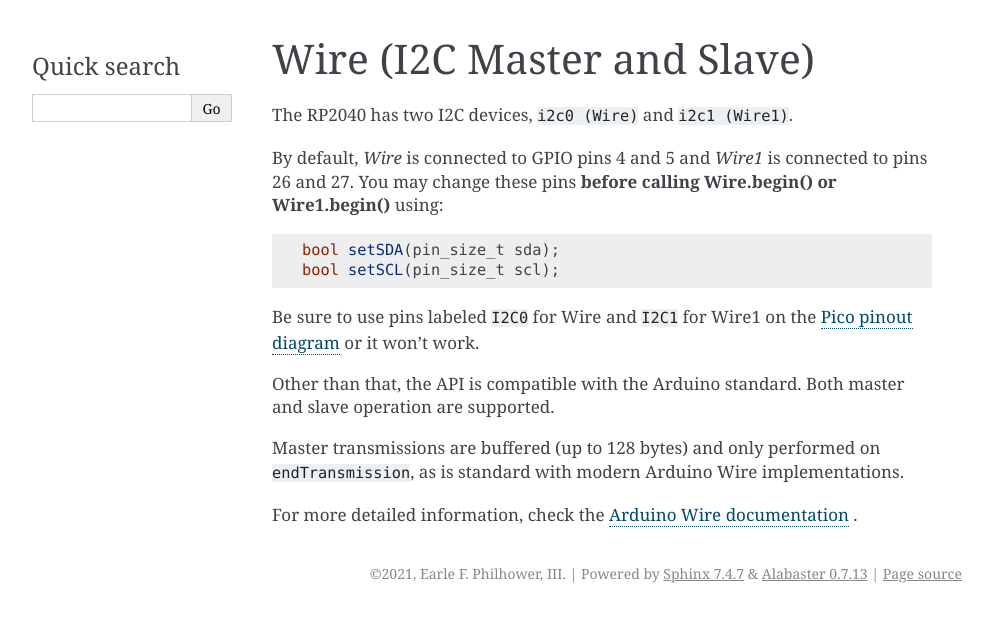
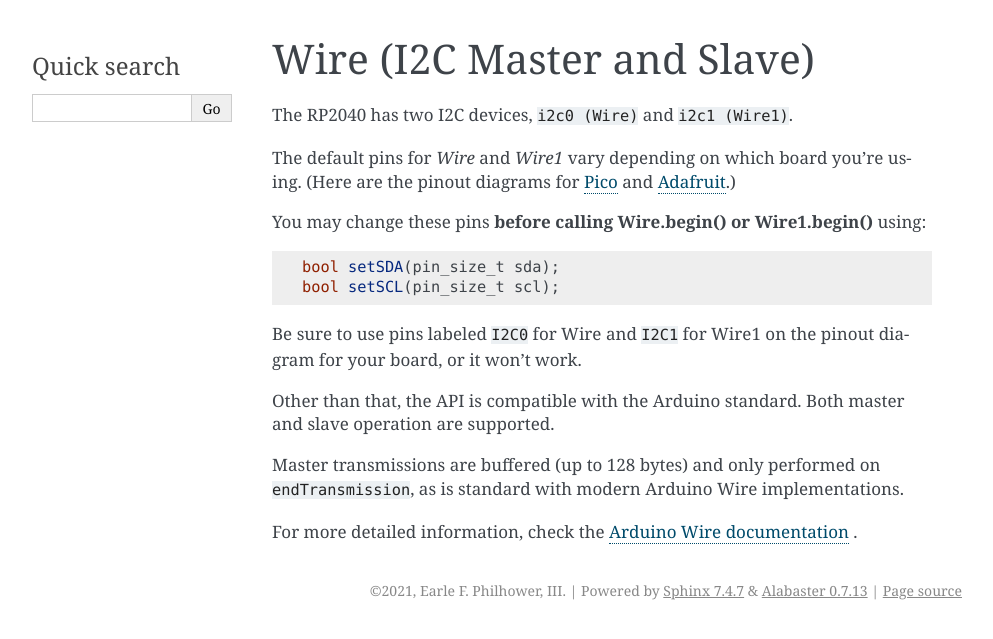
Before and after one commit to earlephilhower/arduino-pico, a Sphinx documentation site: the page built from docs/wire.rst, in a window 1280 px wide. Shown: the top 639 px of the page, without its empty margins (148-1141 px from the left). Built offline with Sphinx 7.4.7, drawn with Linux system fonts in a browser that asks for light colours; pages that are not in the unit, such as notebooks, are missing from menus.

Commit message:
Default pins vary per board.

```diff
--- a/docs/wire.rst
+++ b/docs/wire.rst
@@ -3,17 +3,19 @@
 
 The RP2040 has two I2C devices, ``i2c0 (Wire)`` and ``i2c1 (Wire1)``.
 
-By default, `Wire` is connected to GPIO pins 4 and 5 and `Wire1` is connected
-to pins 26 and 27. You may change these pins **before calling Wire.begin() or Wire1.begin()** using:
+The default pins for `Wire` and `Wire1` vary depending on which board you're using.
+(Here are the pinout diagrams for `Pico <https://datasheets.raspberrypi.org/pico/Pico-R3-A4-Pinout.pdf>`_
+and `Adafruit <https://learn.adafruit.com/assets/100740>`_.)
+
+You may change these pins **before calling Wire.begin() or Wire1.begin()** using:
 
 .. code:: cpp
 
         bool setSDA(pin_size_t sda);
         bool setSCL(pin_size_t scl);
 
-Be sure to use pins labeled ``I2C0`` for Wire and ``I2C1`` for Wire1 on the
-`Pico pinout diagram <https://datasheets.raspberrypi.org/pico/Pico-R3-A4-Pinout.pdf>`_
-or it won't work.
+Be sure to use pins labeled ``I2C0`` for Wire and ``I2C1`` for Wire1 on the pinout
+diagram for your board, or it won't work.
 
 Other than that, the API is compatible with the Arduino standard.
 Both master and slave operation are supported.
```
